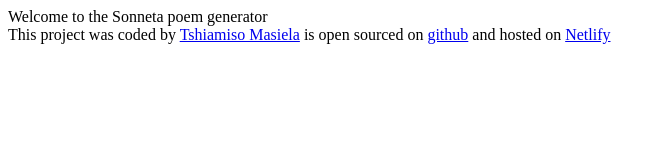
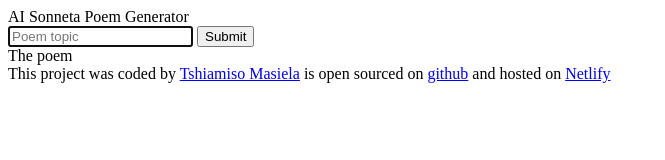
Before and after one commit to Tshiamiso-Masilela/Sonneta-poem-generator, a plain HTML site: page index.html in a window 1280 px wide. Shown: the whole page, without its empty margins (0-665 px from the left). Drawn offline with Linux system fonts and the light colour scheme.

Commit message:
Added the basic HTML structure

```diff
--- a/index.html
+++ b/index.html
@@ -7,7 +7,22 @@
     <title>Document</title>
   </head>
   <body>
-    Welcome to the Sonneta poem generator
+    <header>AI Sonneta Poem Generator</header>
+
+    <main>
+      <form>
+        <input
+          type="text"
+          placeholder="Poem topic"
+          autofocus
+          required
+          autocomplete="off"
+        />
+        <input type="submit" />
+      </form>
+
+      <div>The poem</div>
+    </main>
 
     <footer>
       This project was coded by
```
